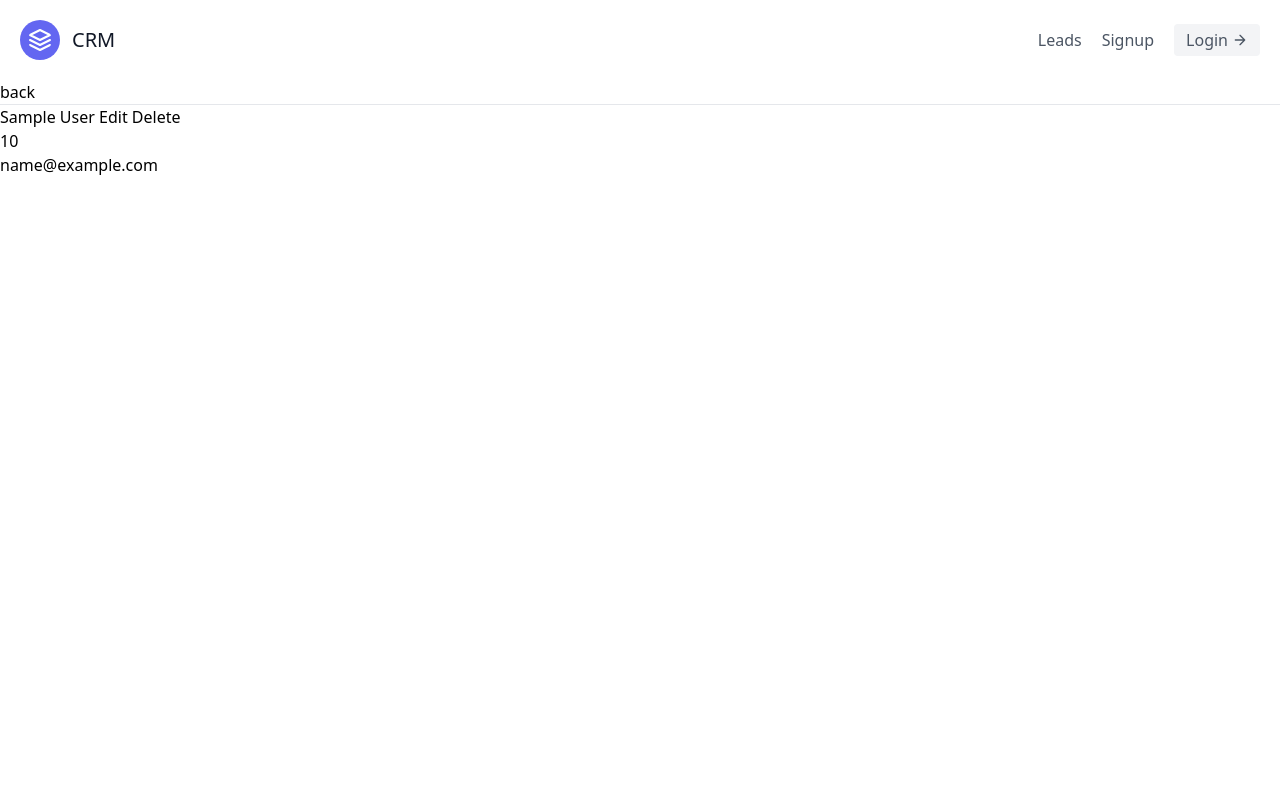
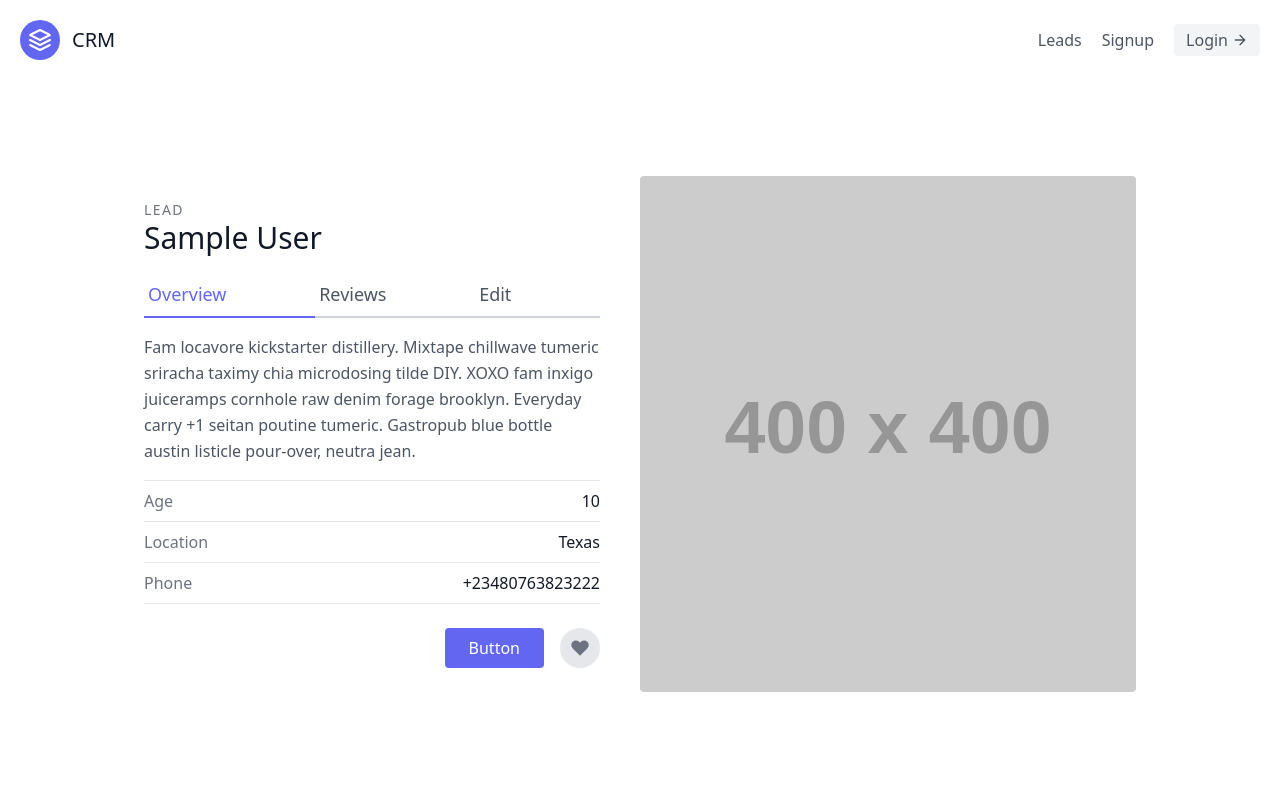
Before and after one commit to dreamboxtech/customer-relatioship-management, a Django app: page /leads/1 in a window 1280 px wide. Shown: the top 787 px of the page. Run offline with Django 3.2, Linux system fonts and the light colour scheme; tables that the repository leaves empty hold one stand-in row (values such as "Sample post"); grey boxes labelled with a size stand in for pictures from a placeholder-image service; some libraries are stand-ins or nearby versions.

Commit message:
details and edit templates styled

```diff
--- a/templates/details.html
+++ b/templates/details.html
@@ -1,20 +1,45 @@
 {% extends 'base.html' %}
 
 {% block content %}
-    <a href="{% url 'leader:home' %}">back</a>
-    <hr>
-    <div >
-        {{lead}}
-        <a href="{% url 'leader:update' lead.pk %}">Edit</a>
-        <a href=" {% url 'leader:delete' lead.pk %}">Delete</a>
+
+
+<section class="text-gray-600 body-font overflow-hidden">
+    <div class="container px-5 py-24 mx-auto">
+      <div class="lg:w-4/5 mx-auto flex flex-wrap">
+        <div class="lg:w-1/2 w-full lg:pr-10 lg:py-6 mb-6 lg:mb-0">
+          <h2 class="text-sm title-font text-gray-500 tracking-widest">LEAD</h2>
+          <h1 class="text-gray-900 text-3xl title-font font-medium mb-4">{{ lead.first_name }} {{ lead.last_name }}</h1>
+          <div class="flex mb-4">
+            <a class="flex-grow text-indigo-500 border-b-2 border-indigo-500 py-2 text-lg px-1">Overview</a>
+            <a class="flex-grow border-b-2 border-gray-300 py-2 text-lg px-1">Reviews</a>
+            <a href="{% url 'leader:update' lead.pk %}" class="flex-grow border-b-2 border-gray-300 py-2 text-lg px-1">Edit</a>
+          </div>
+          <p class="leading-relaxed mb-4">Fam locavore kickstarter distillery. Mixtape chillwave tumeric sriracha taximy chia microdosing tilde DIY. XOXO fam inxigo juiceramps cornhole raw denim forage brooklyn. Everyday carry +1 seitan poutine tumeric. Gastropub blue bottle austin listicle pour-over, neutra jean.</p>
+          <div class="flex border-t border-gray-200 py-2">
+            <span class="text-gray-500">Age</span>
+            <span class="ml-auto text-gray-900">{{ lead.age }}</span>
+          </div>
+          <div class="flex border-t border-gray-200 py-2">
+            <span class="text-gray-500">Location</span>
+            <span class="ml-auto text-gray-900">Texas</span>
+          </div>
+          <div class="flex border-t border-b mb-6 border-gray-200 py-2">
+            <span class="text-gray-500">Phone</span>
+            <span class="ml-auto text-gray-900">+23480763823222</span>
+          </div>
+          <div class="flex">
+            {% comment %} <span class="title-font font-medium text-2xl text-gray-900">$58.00</span> {% endcomment %}
+            <button class="flex ml-auto text-white bg-indigo-500 border-0 py-2 px-6 focus:outline-none hover:bg-indigo-600 rounded">Button</button>
+            <button class="rounded-full w-10 h-10 bg-gray-200 p-0 border-0 inline-flex items-center justify-center text-gray-500 ml-4">
+              <svg fill="currentColor" stroke-linecap="round" stroke-linejoin="round" stroke-width="2" class="w-5 h-5" viewBox="0 0 24 24">
+                <path d="M20.84 4.61a5.5 5.5 0 00-7.78 0L12 5.67l-1.06-1.06a5.5 5.5 0 00-7.78 7.78l1.06 1.06L12 21.23l7.78-7.78 1.06-1.06a5.5 5.5 0 000-7.78z"></path>
+              </svg>
+            </button>
+          </div>
+        </div>
+        <img alt="ecommerce" class="lg:w-1/2 w-full lg:h-auto h-64 object-cover object-center rounded" src="https://dummyimage.com/400x400">
+      </div>
     </div>
+  </section>
 
-    <ul>
-        <li>
-            {{lead.age}}
-        </li>
-        <li>
-            {{lead.agent}}
-        </li>
-    </ul>
 {% endblock content %}
```
Also changed, not shown: templates/update.html (+29 -7 lines).
